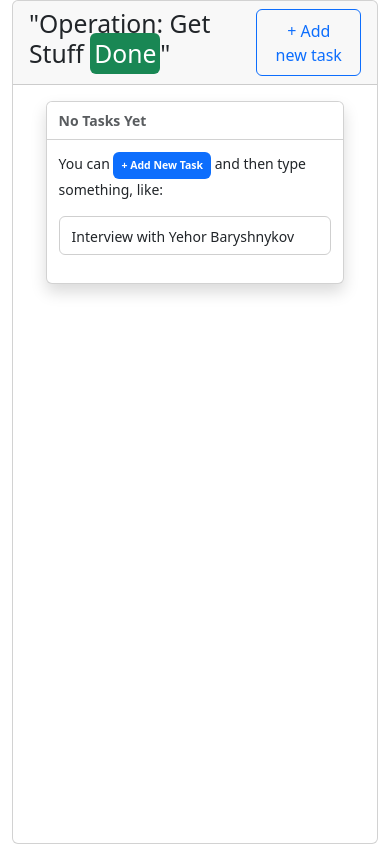
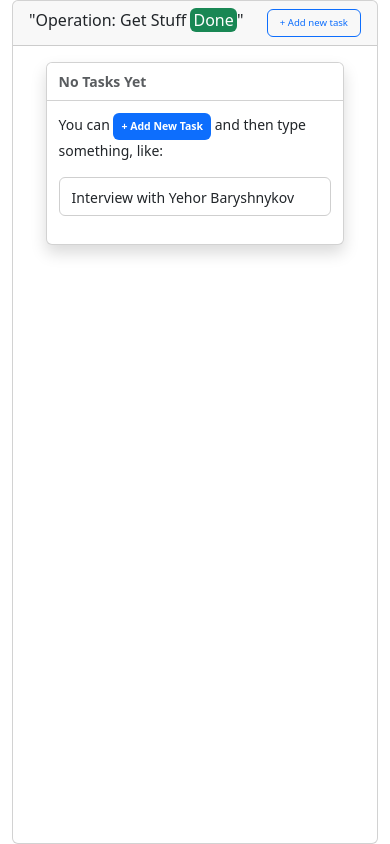
Before and after one commit to ByHorix/test-todo, a React (Create React App) app: page / in a window 390 px wide. Built offline with nearby package versions, Linux system fonts and the light colour scheme.

Commit message:
add adaptive to header

```diff
--- a/src/components/Layout/Header.tsx
+++ b/src/components/Layout/Header.tsx
@@ -1,15 +1,16 @@
 import React from "react"
-import {Button, CardHeader, CardTitle} from "reactstrap"
+import {Badge, Button, CardHeader, CardTitle} from "reactstrap"
 import {useAppDispatch, useAppSelector} from "../../utilities/hooks/redux"
 import {switchAddingNew} from "./store"
+import "./styles.css"
 
 export const Header = (): React.ReactElement => {
   const dispatch = useAppDispatch()
   const {isAddingNew} = useAppSelector((state) => state.layout)
 
   return (
-    <CardHeader className='d-flex justify-content-between'>
-      <CardTitle tag='h2'>"Operation: Get Stuff <span className='text-bg-success p-1 rounded-2'>Done</span>"</CardTitle>
+    <CardHeader className='d-flex justify-content-between card-header align-items-baseline flex-wrap'>
+      <CardTitle tag='h2'>"Operation: Get Stuff <span className='text-bg-success rounded-2 custom-badge'>Done</span>"</CardTitle>
       <Button
         color='primary'
         outline={true}
--- /dev/null
+++ b/src/components/Layout/styles.css
@@ -0,0 +1,27 @@
+.custom-badge {
+    padding: 0.07em 0.2em;
+}
+
+.card-header h2 {
+    margin: 0;
+}
+
+@media screen and (max-width: 992px) {
+    .card-header h2 {
+        font-size: 1.4em;
+    }
+
+    .card-header button {
+        font-size: 1em;
+    }
+}
+
+@media screen and (max-width: 576px) {
+    .card-header h2 {
+        font-size: 1em;
+    }
+
+    .card-header button {
+        font-size: 0.6em;
+    }
+}
```
